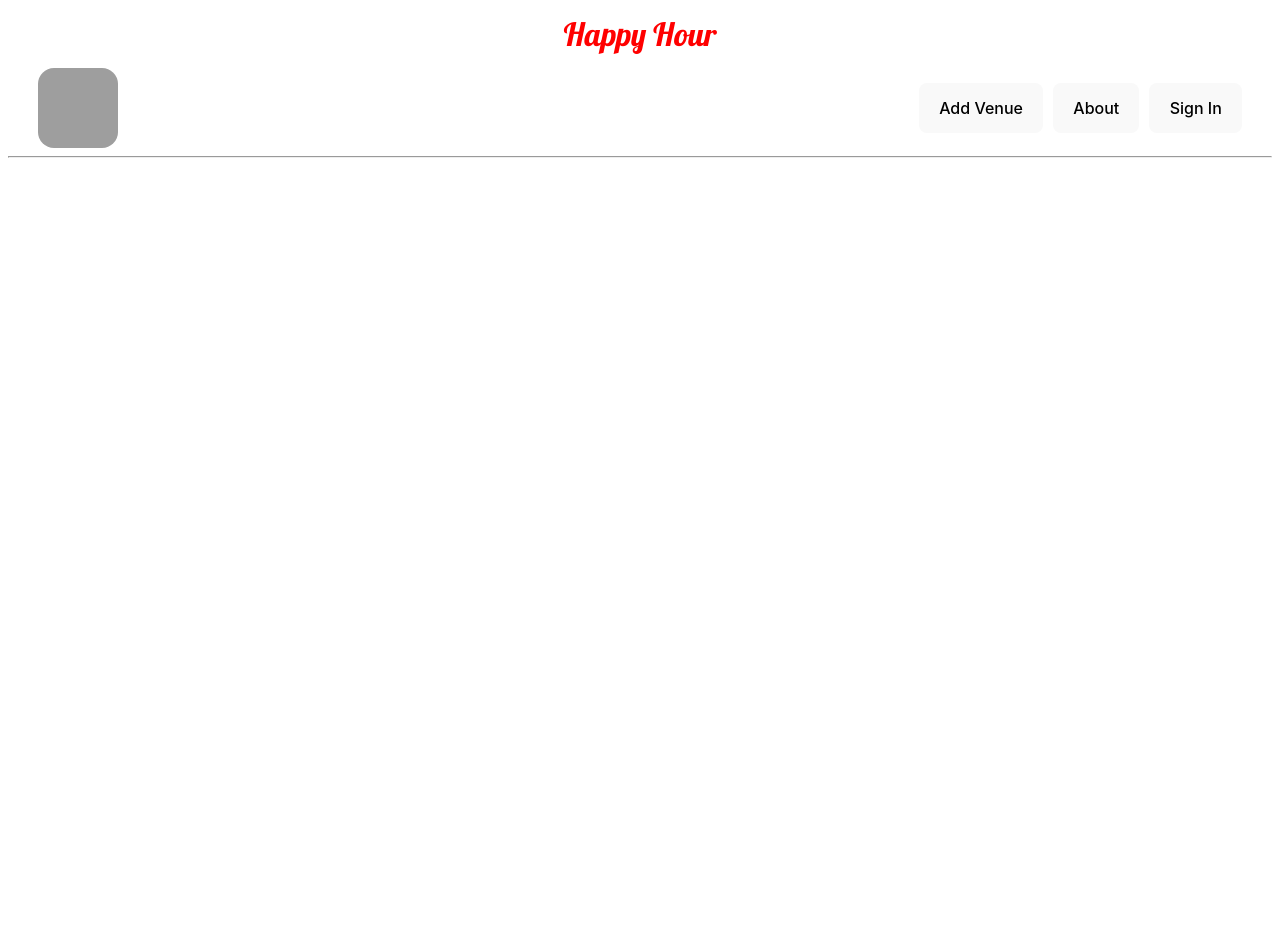
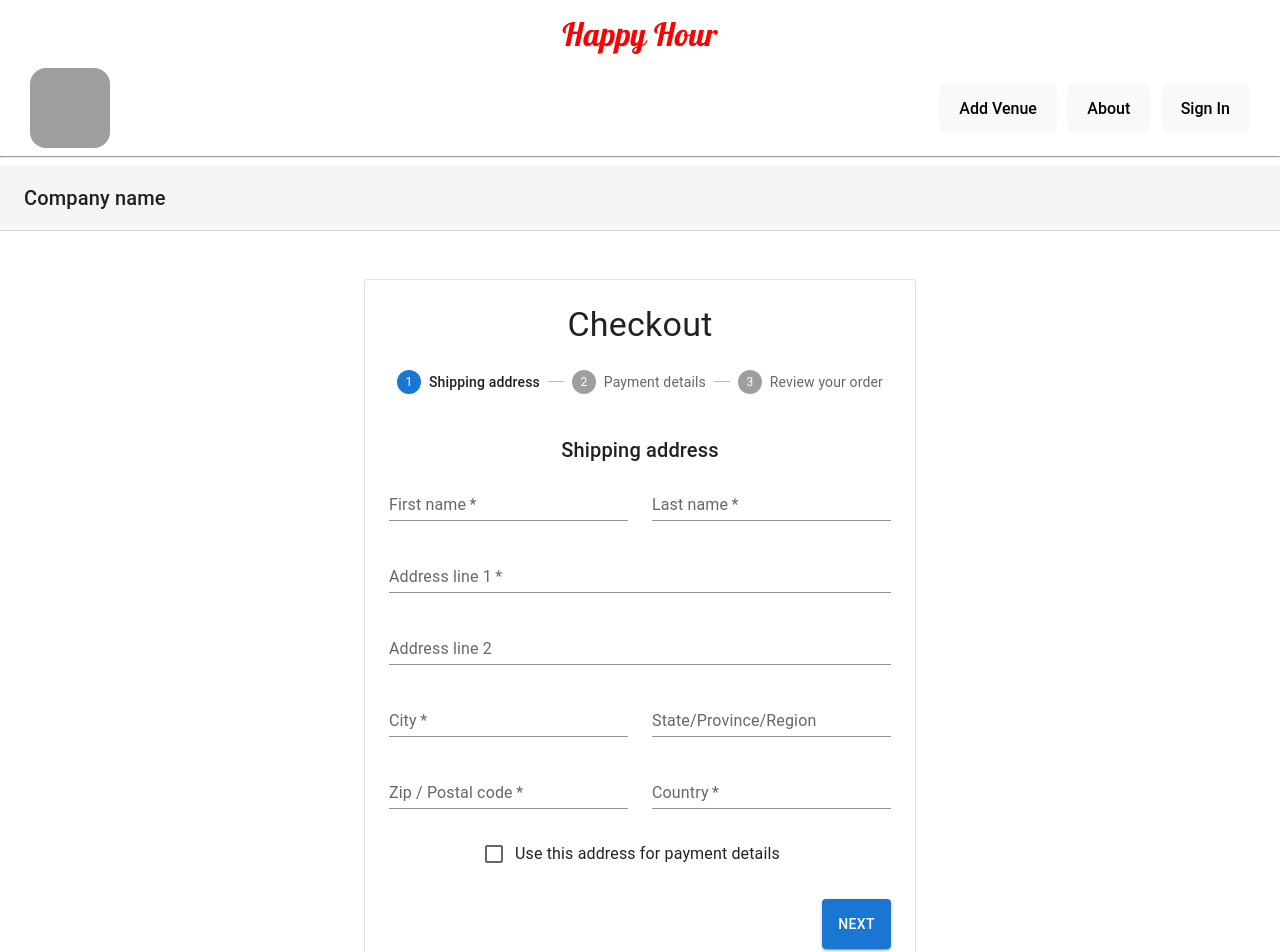
Before and after one commit to samtessema9/HappyHour, a React (Vite) app in the folder client/: page /addVenue in a window 1280 px wide. Shown: the top 952 px of the page. Before the commit the page ends 800 px from the top, so only its background shows below. Built offline with nearby package versions, Linux system fonts and the light colour scheme; grey boxes are pictures that could not be loaded.

Commit message:
persistent login with token, skeleton for user and addVenue page

```diff
--- a/client/src/App.jsx
+++ b/client/src/App.jsx
@@ -1,6 +1,7 @@
-import { useState, useContext } from 'react'
+import { useState, useContext, useEffect } from 'react'
 import { BrowserRouter as Router, Route, Routes } from 'react-router-dom';
-import PrimaryContext from './context/PrimaryContext'
+import { PrimaryContext } from './context/primaryContext';
+import axios from 'axios';
 import './App.css'
 import Home from './pages/Home'
 import Details from './pages/Details'
@@ -8,9 +9,33 @@ import Navbar from './components/Navbar'
 import venues from './assets/testData'
 import SignIn from './pages/SignIn';
 import SignUp from './pages/SignUp';
+import User from './components/User';
+import AddVenue from './pages/AddVenue';
 
 function App() {
-  // const {currentVenue} = useContext(PrimaryContext);
+  const {setLoggedInUser} = useContext(PrimaryContext);
+
+  useEffect(() => {
+    const getUser = async (token) => {
+      const url = 'http://localhost:3001/users'
+      const response = await axios({
+        method: 'GET',
+        url: url,
+        headers: {
+          Authorization: `Bearer ${token}`
+        }
+      })
+      const user = response.data
+      setLoggedInUser(user)
+    }
+
+    const token = localStorage.getItem('token')
+
+    if (token) {
+      getUser(token)
+    }
+
+  }, [])
 
   return (
     <>
@@ -23,6 +48,8 @@ function App() {
           <Route path="/details" element={<Details bar={venues[0]} />} />
           <Route path="/signIn" element={<SignIn />} />
           <Route path="/signUp" element={<SignUp />} />
+          <Route path="/user" element={<User />} />
+          <Route path="/addVenue" element={<AddVenue />} />
         </Routes>
       </Router>
 
--- a/client/src/components/Navbar.jsx
+++ b/client/src/components/Navbar.jsx
@@ -1,6 +1,7 @@
 import { useState, useContext } from "react";
-import { PrimaryContext } from '../context/PrimaryContext';
+import { PrimaryContext } from "../context/primaryContext";
 import { useNavigate } from 'react-router-dom';
+import { Button } from "@mui/material";
 import './index.css'
 
 const Navbar = () => {
@@ -15,9 +16,15 @@ const Navbar = () => {
                 onClick={() => {navigate('/')}}
             />
             <div id="buttons">
-                <button>Add Venue</button>
+                <button onClick={() => {navigate('/addVenue')}}>Add Venue</button>
                 <button>About</button>
-                {Object.keys(loggedInUser).length > 0 ? <p>Hey {loggedInUser.name}</p> : <button onClick={() => {navigate('/signIn')}}>Sign In</button>}
+                {Object.keys(loggedInUser).length > 0 ?
+                    <Button
+                        onClick={() => {navigate('/user')}}
+                    >
+                        Hey {loggedInUser.name}
+                    </Button> :
+                    <button onClick={() => {navigate('/signIn')}}>Sign In</button>}
 
             </div>
         </div>
--- a/client/src/components/User.jsx
+++ b/client/src/components/User.jsx
@@ -0,0 +1,65 @@
+import * as React from 'react';
+import List from '@mui/material/List';
+import ListItem from '@mui/material/ListItem';
+import ListItemText from '@mui/material/ListItemText';
+import ListItemAvatar from '@mui/material/ListItemAvatar';
+import Avatar from '@mui/material/Avatar';
+import ImageIcon from '@mui/icons-material/Image';
+import WorkIcon from '@mui/icons-material/Work';
+import BeachAccessIcon from '@mui/icons-material/BeachAccess';
+import Divider from '@mui/material/Divider';
+import { useContext } from "react";
+import { PrimaryContext } from "../context/primaryContext";
+
+const User = () => {
+
+    const {loggedInUser} = useContext(PrimaryContext)
+
+    if (Object.keys(loggedInUser).length === 0) {
+        return (
+            <p>Log in to view user page.</p>
+        )
+    }
+
+  return (
+    <List
+      sx={{
+        width: '100%',
+        maxWidth: 360,
+        bgcolor: 'background.paper',
+        paddingLeft: '30em',
+        paddingTop: '5em'
+      }}
+    >
+      <ListItem>
+        <ListItemAvatar>
+          <Avatar>
+            <ImageIcon />
+          </Avatar>
+        </ListItemAvatar>
+        <ListItemText primary="Name" secondary={loggedInUser.name} />
+      </ListItem>
+      <Divider variant="inset" component="li" />
+      <ListItem>
+        <ListItemAvatar>
+          <Avatar>
+            <WorkIcon />
+          </Avatar>
+        </ListItemAvatar>
+        <ListItemText primary="Username" secondary={loggedInUser.userName} />
+      </ListItem>
+      <Divider variant="inset" component="li" />
+      {/* <ListItem>
+        <ListItemAvatar>
+          <Avatar>
+            <BeachAccessIcon />
+          </Avatar>
+        </ListItemAvatar>
+        <ListItemText primary="Vacation" secondary="July 20, 2014" />
+      </ListItem> */}
+    </List>
+  );
+}
+
+
+export default User;
--- a/client/src/pages/AddVenue.jsx
+++ b/client/src/pages/AddVenue.jsx
@@ -1,12 +1,130 @@
-import React from 'react'
+import * as React from 'react';
+import CssBaseline from '@mui/material/CssBaseline';
+import AppBar from '@mui/material/AppBar';
+import Box from '@mui/material/Box';
+import Container from '@mui/material/Container';
+import Toolbar from '@mui/material/Toolbar';
+import Paper from '@mui/material/Paper';
+import Stepper from '@mui/material/Stepper';
+import Step from '@mui/material/Step';
+import StepLabel from '@mui/material/StepLabel';
+import Button from '@mui/material/Button';
+import Link from '@mui/material/Link';
+import Typography from '@mui/material/Typography';
+import { createTheme, ThemeProvider } from '@mui/material/styles';
+import AddressForm from './AddressForm';
+// import PaymentForm from './PaymentForm';
+// import Review from './Review';
+
+function Copyright() {
+  return (
+    <Typography variant="body2" color="text.secondary" align="center">
+      {'Copyright © '}
+      <Link color="inherit" href="https://mui.com/">
+        Your Website
+      </Link>{' '}
+      {new Date().getFullYear()}
+      {'.'}
+    </Typography>
+  );
+}
+
+const steps = ['Shipping address', 'Payment details', 'Review your order'];
+
+function getStepContent(step) {
+  switch (step) {
+    case 0:
+      return <AddressForm />;
+    case 1:
+      return <PaymentForm />;
+    case 2:
+      return <Review />;
+    default:
+      throw new Error('Unknown step');
+  }
+}
+
+// TODO remove, this demo shouldn't need to reset the theme.
+const defaultTheme = createTheme();
+
+const AddVenue = () => {
+  const [activeStep, setActiveStep] = React.useState(0);
+
+  const handleNext = () => {
+    setActiveStep(activeStep + 1);
+  };
+
+  const handleBack = () => {
+    setActiveStep(activeStep - 1);
+  };
+
+  return (
+    <ThemeProvider theme={defaultTheme}>
+      <CssBaseline />
+      <AppBar
+        position="absolute"
+        color="default"
+        elevation={0}
+        sx={{
+          position: 'relative',
+          borderBottom: (t) => `1px solid ${t.palette.divider}`,
+        }}
+      >
+        <Toolbar>
+          <Typography variant="h6" color="inherit" noWrap>
+            Company name
+          </Typography>
+        </Toolbar>
+      </AppBar>
+      <Container component="main" maxWidth="sm" sx={{ mb: 4 }}>
+        <Paper variant="outlined" sx={{ my: { xs: 3, md: 6 }, p: { xs: 2, md: 3 } }}>
+          <Typography component="h1" variant="h4" align="center">
+            Checkout
+          </Typography>
+          <Stepper activeStep={activeStep} sx={{ pt: 3, pb: 5 }}>
+            {steps.map((label) => (
+              <Step key={label}>
+                <StepLabel>{label}</StepLabel>
+              </Step>
+            ))}
+          </Stepper>
+          {activeStep === steps.length ? (
+            <React.Fragment>
+              <Typography variant="h5" gutterBottom>
+                Thank you for your order.
+              </Typography>
+              <Typography variant="subtitle1">
+                Your order number is #2001539. We have emailed your order
+                confirmation, and will send you an update when your order has
+                shipped.
+              </Typography>
+            </React.Fragment>
+          ) : (
+            <React.Fragment>
+              {getStepContent(activeStep)}
+              <Box sx={{ display: 'flex', justifyContent: 'flex-end' }}>
+                {activeStep !== 0 && (
+                  <Button onClick={handleBack} sx={{ mt: 3, ml: 1 }}>
+                    Back
+                  </Button>
+                )}
+
+                <Button
+                  variant="contained"
+                  onClick={handleNext}
+                  sx={{ mt: 3, ml: 1 }}
+                >
+                  {activeStep === steps.length - 1 ? 'Place order' : 'Next'}
+                </Button>
+              </Box>
+            </React.Fragment>
+          )}
+        </Paper>
+        <Copyright />
+      </Container>
+    </ThemeProvider>
+  );
+}
 
 
-const AddVenue = () => {
-    return (
-        <div id="addVenue">
-
-        </div>
-     );
-}
-
-export default AddVenue;
+export default AddVenue
--- /dev/null
+++ b/client/src/pages/AddressForm.jsx
@@ -0,0 +1,109 @@
+import * as React from 'react';
+import Grid from '@mui/material/Grid';
+import Typography from '@mui/material/Typography';
+import TextField from '@mui/material/TextField';
+import FormControlLabel from '@mui/material/FormControlLabel';
+import Checkbox from '@mui/material/Checkbox';
+
+export default function AddressForm() {
+  return (
+    <React.Fragment>
+      <Typography variant="h6" gutterBottom>
+        Shipping address
+      </Typography>
+      <Grid container spacing={3}>
+        <Grid item xs={12} sm={6}>
+          <TextField
+            required
+            id="firstName"
+            name="firstName"
+            label="First name"
+            fullWidth
+            autoComplete="given-name"
+            variant="standard"
+          />
+        </Grid>
+        <Grid item xs={12} sm={6}>
+          <TextField
+            required
+            id="lastName"
+            name="lastName"
+            label="Last name"
+            fullWidth
+            autoComplete="family-name"
+            variant="standard"
+          />
+        </Grid>
+        <Grid item xs={12}>
+          <TextField
+            required
+            id="address1"
+            name="address1"
+            label="Address line 1"
+            fullWidth
+            autoComplete="shipping address-line1"
+            variant="standard"
+          />
+        </Grid>
+        <Grid item xs={12}>
+          <TextField
+            id="address2"
+            name="address2"
+            label="Address line 2"
+            fullWidth
+            autoComplete="shipping address-line2"
+            variant="standard"
+          />
+        </Grid>
+        <Grid item xs={12} sm={6}>
+          <TextField
+            required
+            id="city"
+            name="city"
+            label="City"
+            fullWidth
+            autoComplete="shipping address-level2"
+            variant="standard"
+          />
+        </Grid>
+        <Grid item xs={12} sm={6}>
+          <TextField
+            id="state"
+            name="state"
+            label="State/Province/Region"
+            fullWidth
+            variant="standard"
+          />
+        </Grid>
+        <Grid item xs={12} sm={6}>
+          <TextField
+            required
+            id="zip"
+            name="zip"
+            label="Zip / Postal code"
+            fullWidth
+            autoComplete="shipping postal-code"
+            variant="standard"
+          />
+        </Grid>
+        <Grid item xs={12} sm={6}>
+          <TextField
+            required
+            id="country"
+            name="country"
+            label="Country"
+            fullWidth
+            autoComplete="shipping country"
+            variant="standard"
+          />
+        </Grid>
+        <Grid item xs={12}>
+          <FormControlLabel
+            control={<Checkbox color="secondary" name="saveAddress" value="yes" />}
+            label="Use this address for payment details"
+          />
+        </Grid>
+      </Grid>
+    </React.Fragment>
+  );
+}
--- a/client/src/pages/SignIn.jsx
+++ b/client/src/pages/SignIn.jsx
@@ -1,6 +1,6 @@
 import {useState, useContext, useEffect} from 'react';
 import { useNavigate } from 'react-router-dom';
-import { PrimaryContext } from '../context/PrimaryContext';
+import { PrimaryContext } from '../context/primaryContext';
 import axios from 'axios';
 import Avatar from '@mui/material/Avatar';
 import Button from '@mui/material/Button';
@@ -56,14 +56,15 @@ const SignIn = () => {
         console.log('error')
         setError('Invalid Credentials!')
     } else {
-        console.log('success')
+        console.log(response.data)
         setLoggedInUser(response.data.user)
+        localStorage.setItem('token', response.data.token)
         setError('')
-        navigate('/')
         setFormData({
           userName: '',
           password: ''
         })
+        navigate('/')
     }
   };
 
```
Also changed, not shown: 2 other files (tests, documents, lock files or other folders).
